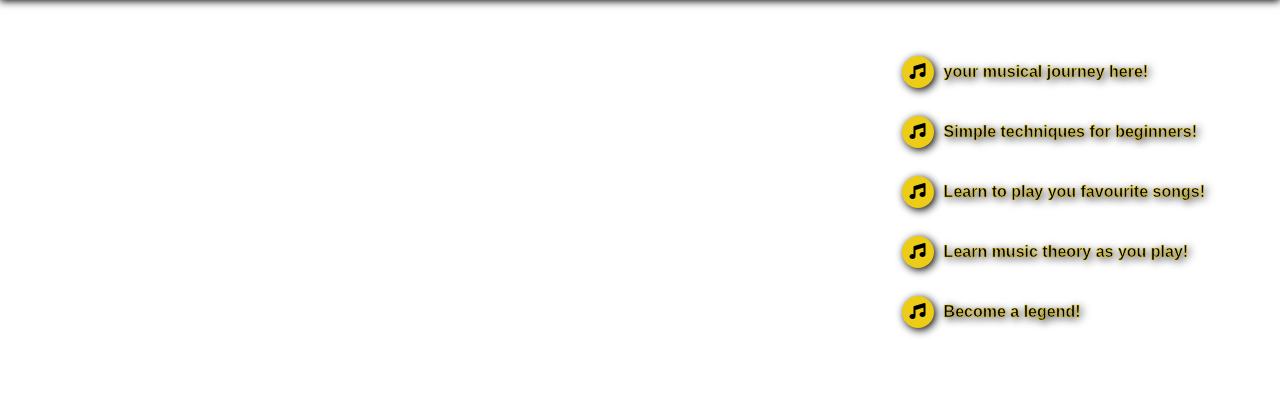
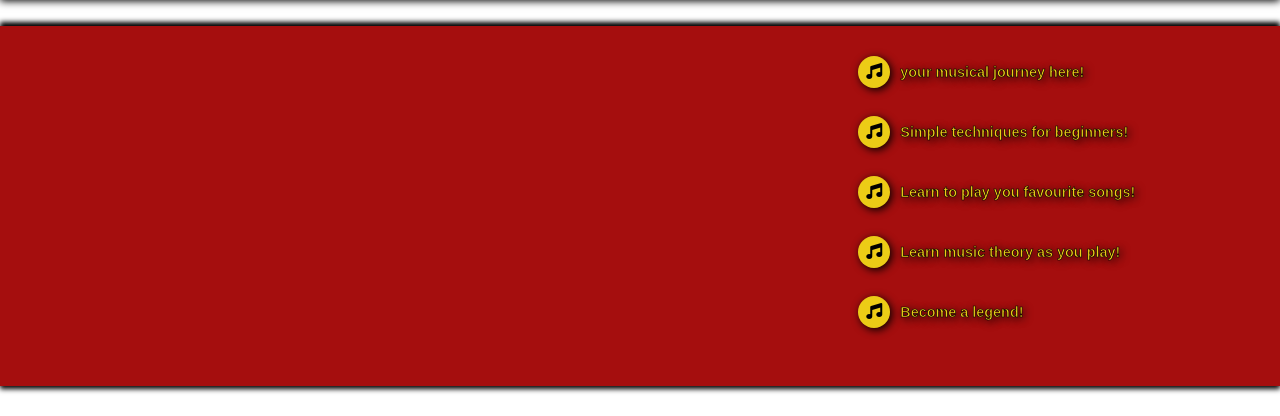
Before and after one commit to Slidytights/Milestone-1-The-Guitar-Base, a plain HTML site: page index.html in a window 1280 px wide. Shown: the part 832-1248 px from the top of the page. Before the commit the page ends 1218 px from the top, so only its background shows below. Drawn offline with nearby package versions, Linux system fonts and the light colour scheme; a web font is replaced by a local one.

Commit message:
more styling completed on journey

```diff
--- a/assets/css/style.css
+++ b/assets/css/style.css
@@ -233,14 +233,21 @@ header {
 
 /*--------------------------------------------journey*/
 
+
 .journey-container {
+    max-width: 100%;
     min-height: 360px;
+    border: 0;
+    background-color: rgb(165, 14, 14);
+    box-shadow: 0 3px 5px #000, 0 -4px 5px #000;
 
 }
 
+
+
 .my-float {
-    float: right;
-    padding-right: 60px;
+    float: left;
+    padding-right: 5px;
 }
 
 
@@ -262,16 +269,16 @@ header {
 
 #bd-shadow, #be-shadow, #bf-shadow,
 #bg-shadow, #bh-shadow {
-    font-size: 100%;
-    color: #000;
+    font-size: 90%;
+    color: #eccc16;
 	-webkit-text-stroke-width: .6px;
-    -webkit-text-stroke-color: #eccc16;
+    -webkit-text-stroke-color: #000;
 }
 
 .text {
     font-family: "Exo", sans-serif;
     padding-left: 10px;
-    font-weight: 900;
+    font-weight: 600;
     text-shadow: 2px 2px 8px #000;
 
 }
--- a/index.html
+++ b/index.html
@@ -67,11 +67,14 @@
 
     <section>
         <div class="container-fluid journey-container">
-            <div class="row no-gutters">
-                <div class="col-md-4">
+            <div class="row no-gutters bl-bg-color">
+                <div class="col-md-4 col-sm-2">
 
                 </div>
-                <div class="col-md-8">
+                <div class="col-md-4 col-sm-2">
+
+                </div>
+                <div class="col-md-4 col-sm-2 ">
                         <ul class="list-inline spaced my-float ">
                             <li class="list-inline-item"><i class="fa fa-music" aria-hidden="true"></i><span class="text" id="bd-shadow">your musical journey here!</span></li>
                             <li class="list-inline-item"><i class="fa fa-music" aria-hidden="true"></i><span class="text" id="be-shadow">Simple techniques for beginners!</span></li>
@@ -86,6 +89,8 @@
         </div>
     </section>
 
+    <hr class="divider">
+
     <footer>
 
     </footer>
```
